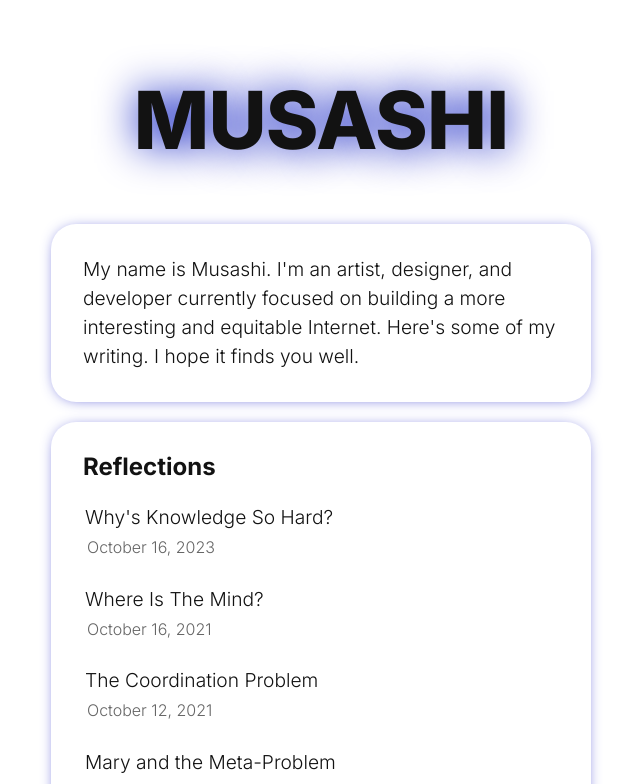
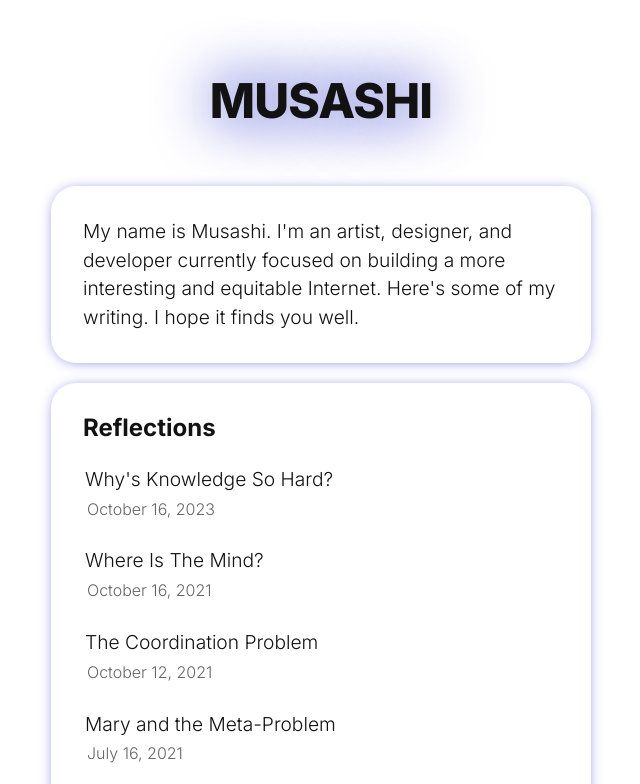
Before and after one commit to nathanmcniece1/musashi-blog, a Next.js app: page / in a window 1280 px wide. Shown: the top 784 px of the page, without its empty margins (319-959 px from the left). Built offline with nearby package versions, Linux system fonts and the light colour scheme.

Commit message:
new commit

```diff
--- a/styles/utils.module.css
+++ b/styles/utils.module.css
@@ -1,7 +1,7 @@
 .heading2Xl {
-    font-size: 5rem;
+    font-size: 3rem;
     line-height: 1.2;
-    text-shadow: #0013BF 1px 0 40px;
+    text-shadow: #0013BF 1px 0 60px;
     font-weight: 800;
     letter-spacing: -0.05rem;
     margin: 1rem 0;
```
